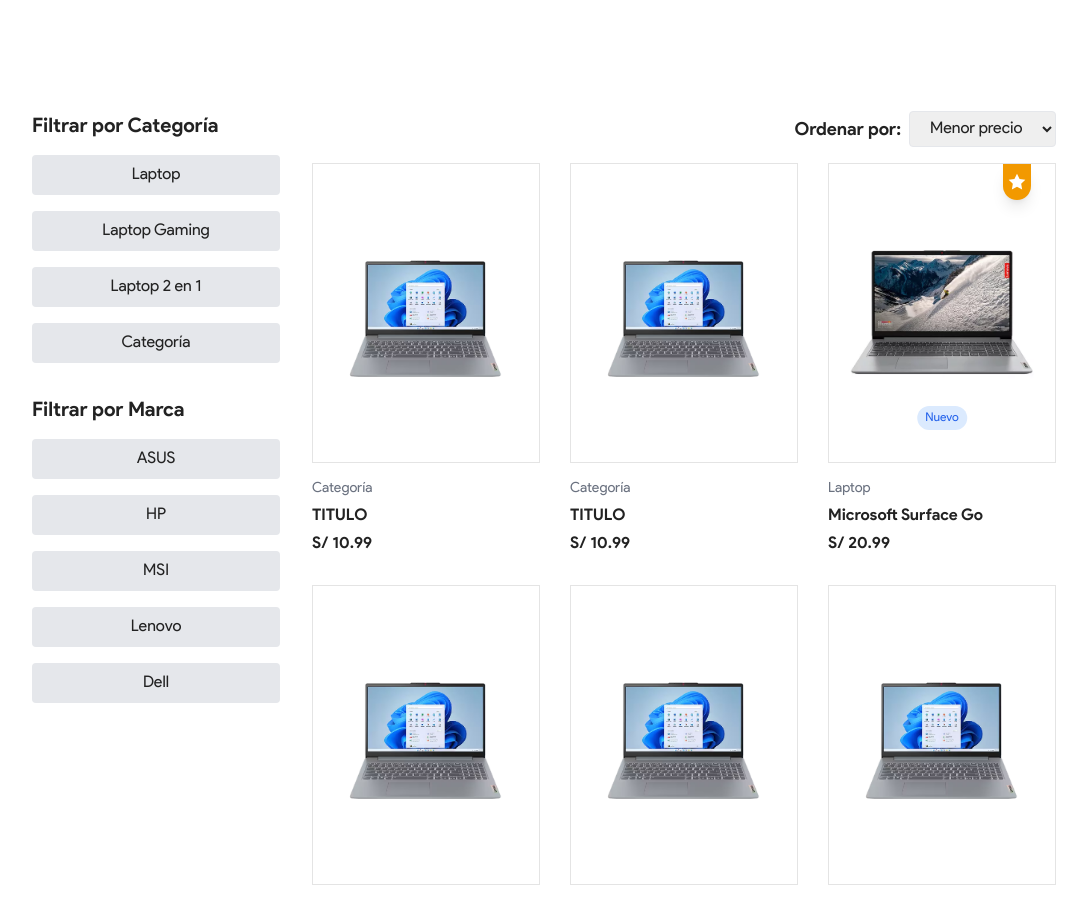
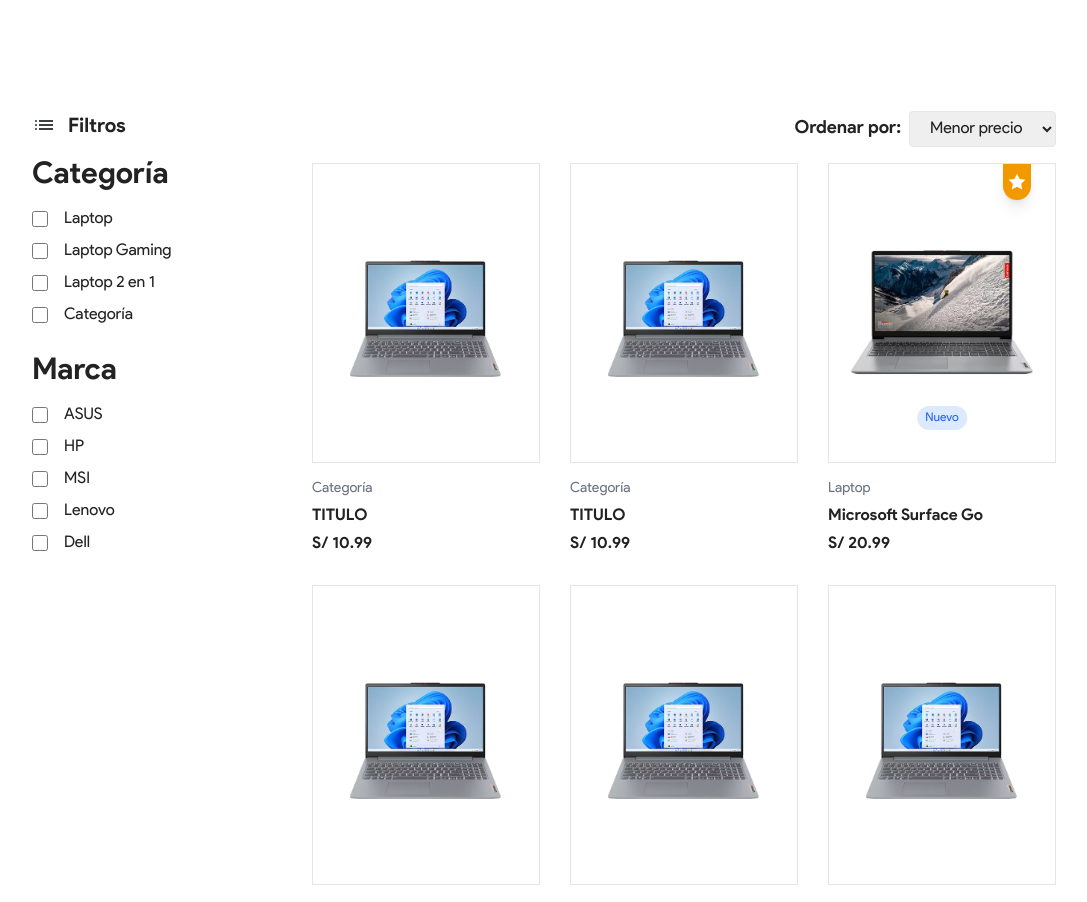
Before and after one commit to osccoalvaro/ecommerce, a React (Vite) app: page / in a window 1280 px wide. Shown: the part 1055-1957 px from the top of the page, without its empty margins (96-1183 px from the left). Built offline with nearby package versions, Linux system fonts and the light colour scheme.

Commit message:
update Filtros Categoria

```diff
--- a/src/pages/Home/index.jsx
+++ b/src/pages/Home/index.jsx
@@ -13,13 +13,12 @@ const Home = () => {
   const [selectedCategory, setSelectedCategory] = useState(null);
   const [selectedBrand, setSelectedBrand] = useState(null);
   const [allBrands, setAllBrands] = useState([]);
-
-  // Estado para la paginación
   const [currentPage, setCurrentPage] = useState(1);
   const itemsPerPage = 12;
 
-  // Estado para ordenamiento
-  const [sortOrder, setSortOrder] = useState("asc"); // "asc" para ascendente, "desc" para descendente
+  const [sortOrder, setSortOrder] = useState("asc");
+  const [isSortMenuOpen, setIsSortMenuOpen] = useState(false);
+  const [isFiltersMenuOpen, setIsFiltersMenuOpen] = useState(false); // Estado para mostrar ambos filtros
 
   useEffect(() => {
     setItems(products);
@@ -76,12 +75,10 @@ const Home = () => {
     }
   }, [selectedCategory, products]);
 
-  // Ordenar productos
   const sortedItems = [...items].sort((a, b) => {
     return sortOrder === "asc" ? a.price - b.price : b.price - a.price;
   });
 
-  // Cálculo de productos visibles
   const indexOfLastItem = currentPage * itemsPerPage;
   const indexOfFirstItem = indexOfLastItem - itemsPerPage;
   const currentItems = sortedItems.slice(indexOfFirstItem, indexOfLastItem);
@@ -108,85 +105,111 @@ const Home = () => {
       <section className="py-16">
         <div className="container mx-auto">
           <div className="flex flex-col md:flex-row md:space-x-8">
-            {/* Filtros */}
-            <div className="w-full md:w-1/4 mb-4 md:mb-0">
-              <div className="mb-8">
-                <h4 className="text-xl font-bold mb-4">Filtrar por Categoría</h4>
-                <div className="hidden md:flex flex-col space-y-4">
+            <div className="w-full md:w-1/4 md:mb-0">
+              {/* Botones de filtros para móvil */}
+              <div className="mb-8 md:hidden flex">
+              <button
+  onClick={() => {
+    setIsFiltersMenuOpen(!isFiltersMenuOpen);
+    setIsSortMenuOpen(false); // Cierra el menú de Ordenar por
+  }}
+  className="py-5 px-4 bg-[#F8F9FA] text-base w-full flex items-center justify-center space-x-2"
+>
+<svg xmlns="http://www.w3.org/2000/svg" height="24px" viewBox="0 -960 960 960" width="24px" fill="#3c4043"><path d="M280-600v-80h560v80H280Zm0 160v-80h560v80H280Zm0 160v-80h560v80H280ZM160-600q-17 0-28.5-11.5T120-640q0-17 11.5-28.5T160-680q17 0 28.5 11.5T200-640q0 17-11.5 28.5T160-600Zm0 160q-17 0-28.5-11.5T120-480q0-17 11.5-28.5T160-520q17 0 28.5 11.5T200-480q0 17-11.5 28.5T160-440Zm0 160q-17 0-28.5-11.5T120-320q0-17 11.5-28.5T160-360q17 0 28.5 11.5T200-320q0 17-11.5 28.5T160-280Z"/></svg>
+  <span>Filtros</span>
+</button>
+
+<button
+  onClick={() => {
+    setIsSortMenuOpen(!isSortMenuOpen);
+    setIsFiltersMenuOpen(false); // Cierra el menú de Filtros
+  }}
+  className="py-5 px-4 bg-[#F8F9FA] text-base w-full flex items-center justify-center border-l border[#E9EAEC]border-solid"
+>
+
+  <span>Ordenar por</span>   <svg xmlns="http://www.w3.org/2000/svg" height="24px" viewBox="0 -960 960 960" width="24px" fill="#3c4043"><path d="M480-344 240-584l56-56 184 184 184-184 56 56-240 240Z"/></svg>
+</button>
+
+
+              </div>
+
+              {/* Filtros en móviles */}
+              <div className={`mb-8 ${isFiltersMenuOpen ? "block" : "hidden"} md:block`}>
+                {/* Filtro por Categoría */}
+
+                <div className="hidden md:flex items-center mb-4">  {/* Add the `flex` and `items-center` classes */}
+                <svg xmlns="http://www.w3.org/2000/svg" height="24px" viewBox="0 -960 960 960" width="24px" fill="#3c4043"><path d="M280-600v-80h560v80H280Zm0 160v-80h560v80H280Zm0 160v-80h560v80H280ZM160-600q-17 0-28.5-11.5T120-640q0-17 11.5-28.5T160-680q17 0 28.5 11.5T200-640q0 17-11.5 28.5T160-600Zm0 160q-17 0-28.5-11.5T120-480q0-17 11.5-28.5T160-520q17 0 28.5 11.5T200-480q0 17-11.5 28.5T160-440Zm0 160q-17 0-28.5-11.5T120-320q0-17 11.5-28.5T160-360q17 0 28.5 11.5T200-320q0 17-11.5 28.5T160-280Z"/></svg>
+
+  <h4 className="text-xl font-bold  pl-3">Filtros</h4>
+</div>
+
+
+
+                <h4 className="text-3xl font-bold mb-4">Categoría</h4>
+                <div className="flex flex-col space-y-2">
                   {menuItems.map((category) => (
-                    <button
-                      key={category}
-                      className={`py-2 px-4 rounded ${
-                        selectedCategory === category
-                          ? "bg-blue-500 text-white"
-                          : "bg-gray-200"
-                      }`}
-                      onClick={() => filterByCategory(category)}
-                    >
-                      {category}
-                    </button>
+                    <label key={category} className="flex items-center">
+                      <input
+                        type="checkbox"
+                        className="form-checkbox h-4 w-4 text-blue-600"
+                        checked={selectedCategory === category}
+                        onChange={() => filterByCategory(category)}
+                      />
+                      <span class="ml-4">{category}</span>
+                    </label>
                   ))}
                 </div>
-                {/* Combo box para móviles */}
-                <div className="block md:hidden">
-                  <select
-                    className="w-full border rounded py-2 px-4"
-                    value={selectedCategory || ""}
-                    onChange={(e) =>
-                      filterByCategory(e.target.value || null)
-                    }
-                  >
-                    <option value="">Todas las Categorías</option>
-                    {menuItems.map((category) => (
-                      <option key={category} value={category}>
-                        {category}
-                      </option>
+
+                {/* Filtro por Marca */}
+                <h4 className="text-3xl font-bold mt-6 mb-4">Marca</h4>
+                <div className="flex flex-col space-y-2">
+                  {allBrands.map((brand) => (
+                    <label key={brand} className="flex items-center">
+                      <input
+                        type="checkbox"
+                        className="form-checkbox h-4 w-4 text-blue-600"
+                        checked={selectedBrand === brand}
+                        onChange={() => filterByBrand(brand)}
+                      />
+                      <span class="ml-4">{brand}</span>
+                    </label>
                   ))}
-                  </select>
-                </div>
-              </div>
-
-              <div>
-                <h4 className="text-xl font-bold mb-4">Filtrar por Marca</h4>
-                <div className="hidden md:flex flex-col space-y-4">
-                  {allBrands.map((brand) => (
-                    <button
-                      key={brand}
-                      className={`py-2 px-4 rounded ${
-                        selectedBrand === brand
-                          ? "bg-blue-500 text-white"
-                          : "bg-gray-200"
-                      }`}
-                      onClick={() => filterByBrand(brand)}
-                    >
-                      {brand}
-                    </button>
-                  ))}
-                </div>
-                {/* Combo box para móviles */}
-                <div className="block md:hidden">
-                  <select
-                    className="w-full border rounded py-2 px-4"
-                    value={selectedBrand || ""}
-                    onChange={(e) =>
-                      filterByBrand(e.target.value || null)
-                    }
-                  >
-                    <option value="">Todas las Marcas</option>
-                    {allBrands.map((brand) => (
-                      <option key={brand} value={brand}>
-                        {brand}
-                      </option>
-                    ))}
-                  </select>
                 </div>
               </div>
             </div>
 
             {/* Productos y ordenamiento */}
             <div className="w-full md:w-3/4">
-              {/* Controles de ordenamiento */}
-              <div className="flex justify-end items-center mb-4">
+              {/* Solo botón de ordenamiento visible según el tamaño de pantalla */}
+              <div className="flex justify-end items-center mb-4 relative">
+                {/* Menú emergente en móvil */}
+                {isSortMenuOpen && (
+                  <div className="absolute top-0 left-0 right-0 bg-white shadow-md z-10 p-4 mt-50 rounded">
+                    <div className="flex flex-col space-y-2">
+                      <button
+                        onClick={() => {
+                          setSortOrder("asc");
+                          setIsSortMenuOpen(false);
+                        }}
+                        className="py-2 px-4 border rounded"
+                      >
+                        Menor precio
+                      </button>
+                      <button
+                        onClick={() => {
+                          setSortOrder("desc");
+                          setIsSortMenuOpen(false);
+                        }}
+                        className="py-2 px-4 border rounded"
+                      >
+                        Mayor precio
+                      </button>
+                    </div>
+                  </div>
+                )}
+
+                {/* Solo select para escritorio */}
+                <div className="hidden md:block">
                   <label htmlFor="sortOrder" className="mr-2 text-lg font-semibold">
                     Ordenar por:
                   </label>
@@ -200,13 +223,10 @@ const Home = () => {
                     <option value="desc">Mayor precio</option>
                   </select>
                 </div>
+              </div>
 
               {/* Productos */}
-              <div
-                className="
-                grid grid-cols-1 sm:grid-cols-2 lg:grid-cols-3 xl:grid-cols-4 gap-[30px]
-                "
-              >
+              <div className="grid grid-cols-1 sm:grid-cols-2 lg:grid-cols-3 xl:grid-cols-4 gap-[30px]">
                 {currentItems.map((product) => (
                   <Product product={product} key={product.id} />
                 ))}
```
Lines whose indentation alone changed are shown as unchanged.
